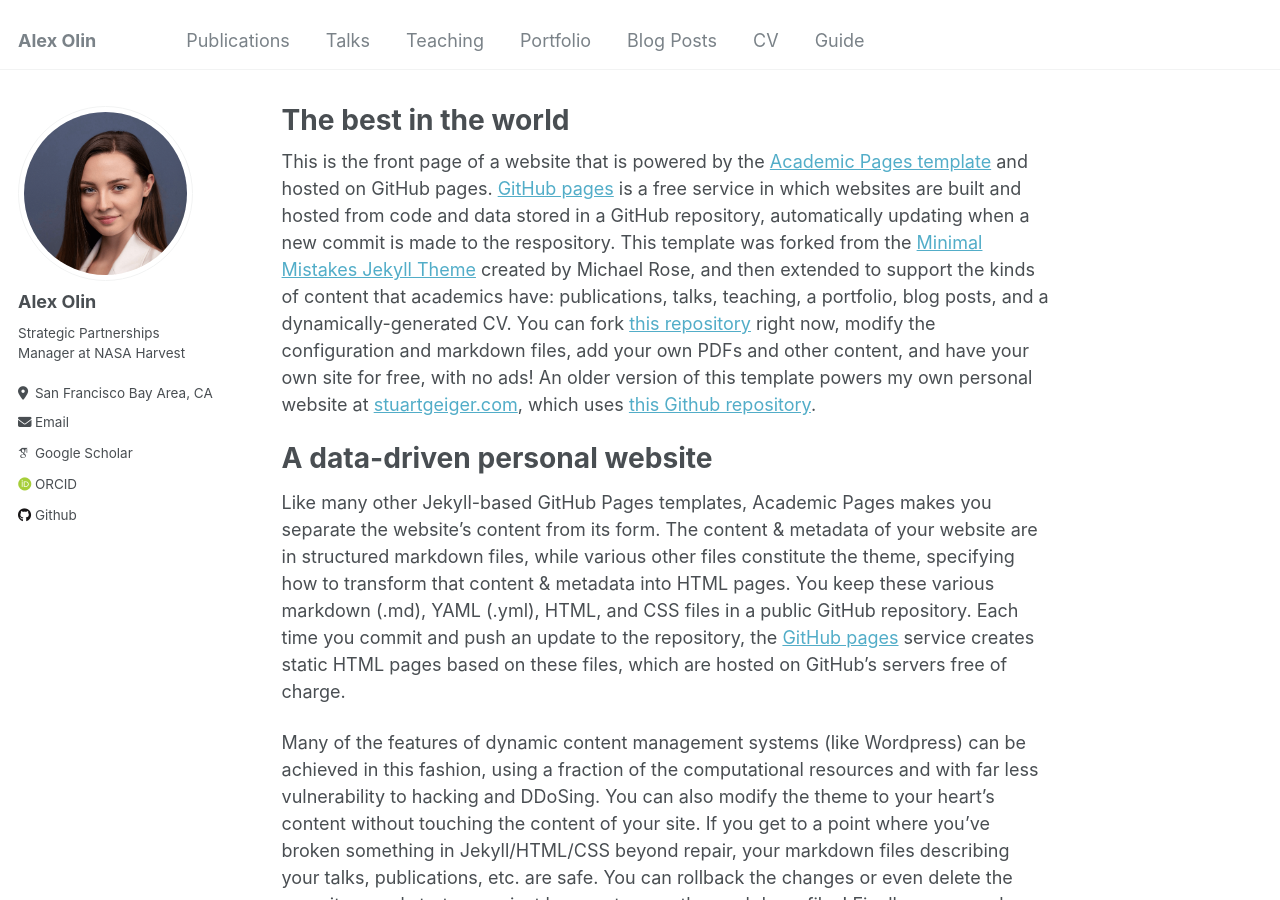
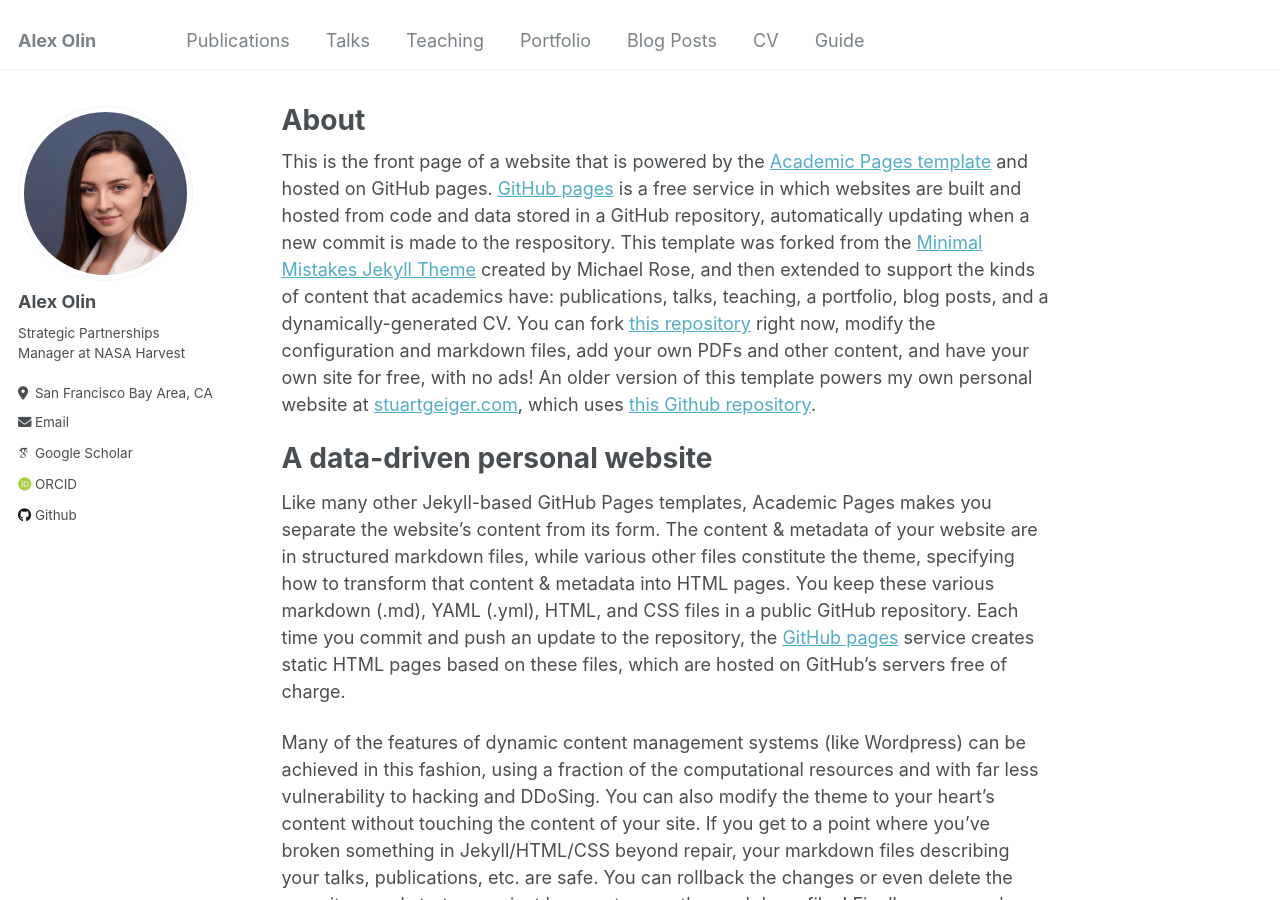
Before and after one commit to alexolin-ua/alexolin-ua, a Jekyll site: the page built from _pages/about.md, in a window 1280 px wide and 900 px high. Built offline with Jekyll 4.4.1, drawn with Linux system fonts in a browser that asks for light colours; some web fonts are replaced.

Commit message:
Update about.md

```diff
--- a/_pages/about.md
+++ b/_pages/about.md
@@ -1,6 +1,6 @@
 ---
 permalink: /
-title: "The best in the world"
+title: "About"
 author_profile: true
 redirect_from:
   - /about/
```
